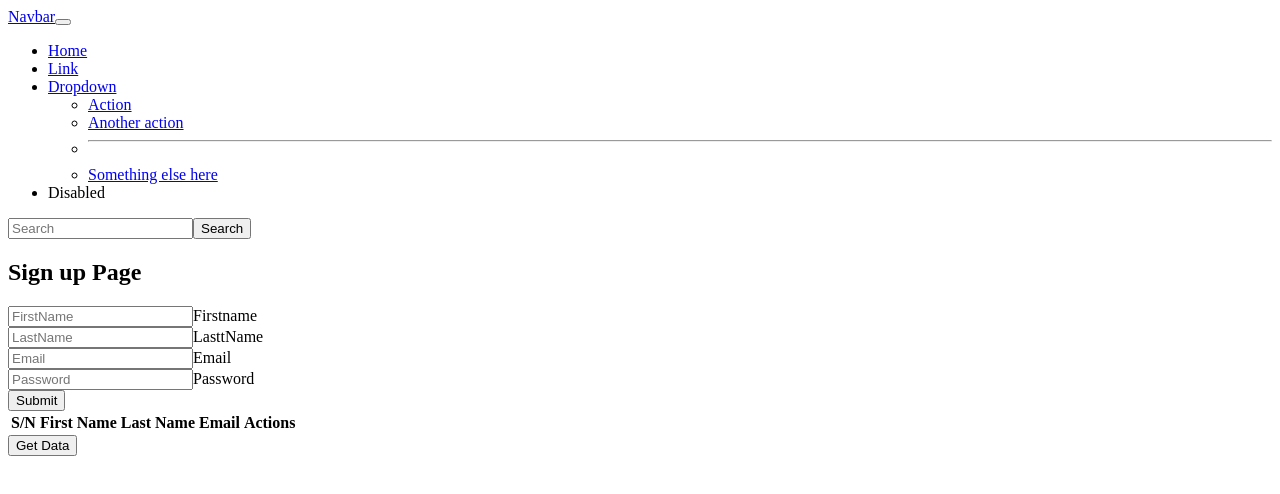
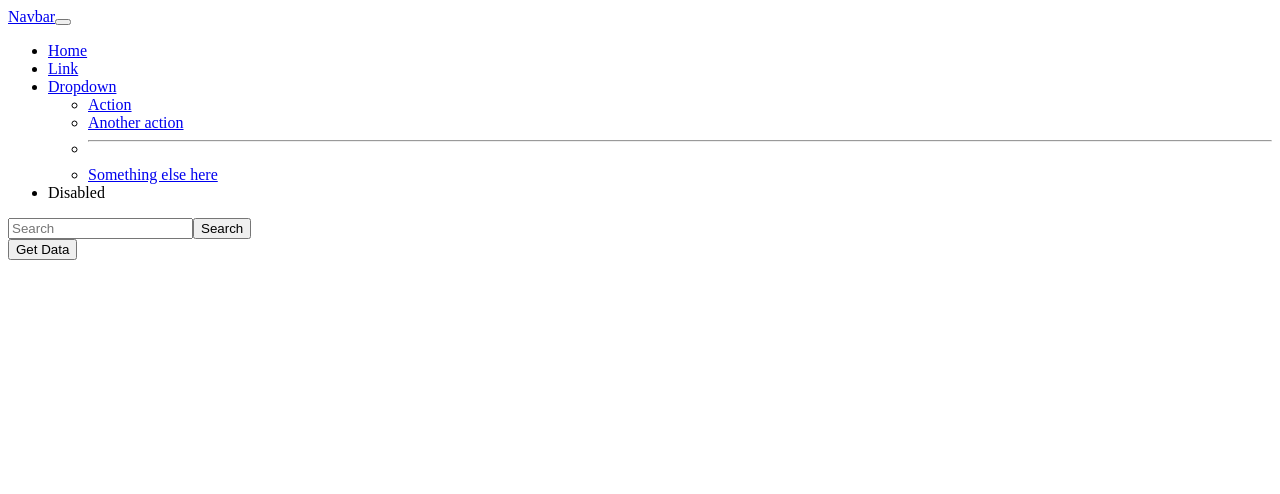
Before and after one commit to DeEminentCoder/React-class, a React (Vite) app: page / in a window 1280 px wide. Shown: the top 494 px of the page. Built offline with nearby package versions, Linux system fonts and the light colour scheme; the HTML template or start-up script is replaced by a standard one.

Commit message:
modified

```diff
--- a/src/App.jsx
+++ b/src/App.jsx
@@ -40,7 +40,7 @@ function App() {
     <>
       <Navbar/>
       {/* <Herosection/> */}
-      <Signup/>
+      {/* <Signup/> */}
       <Api/>
 
       {/* {
```
